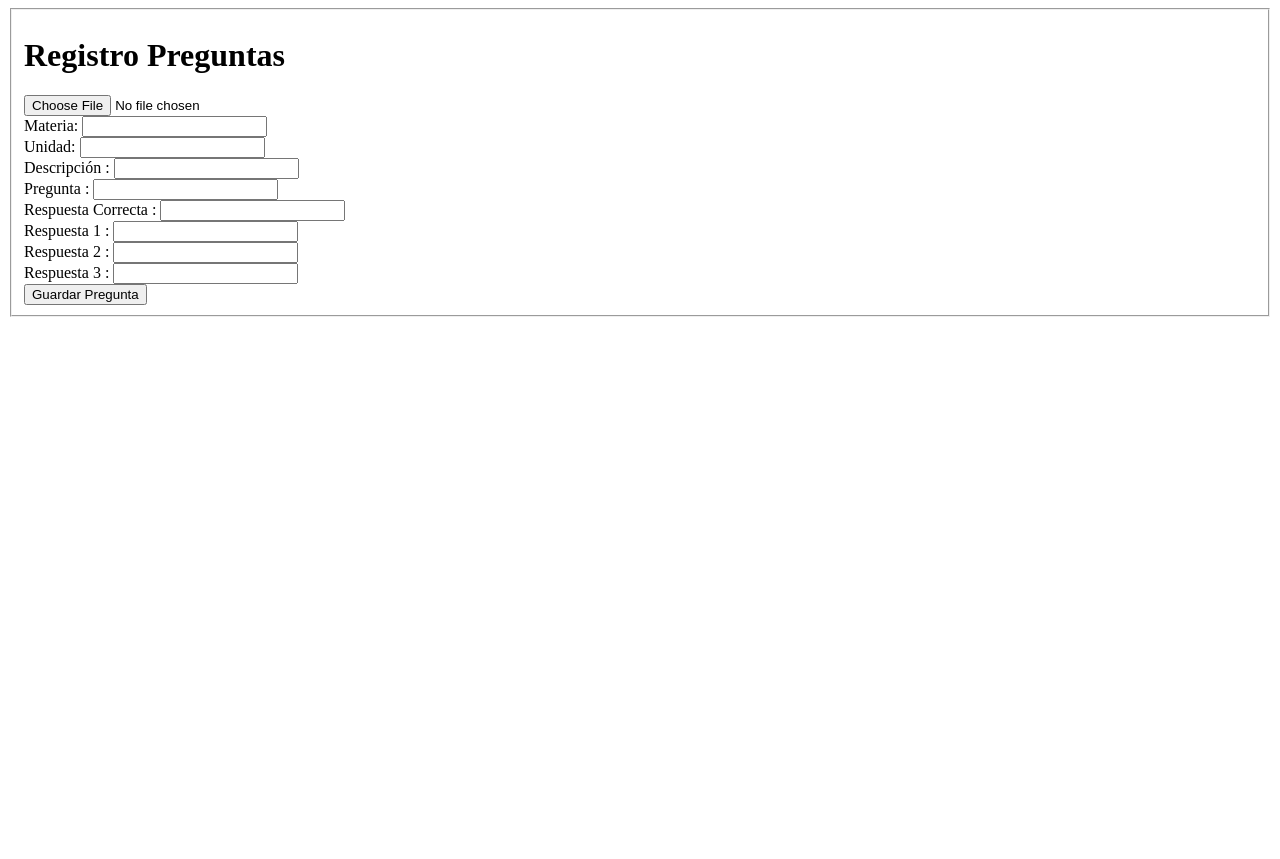
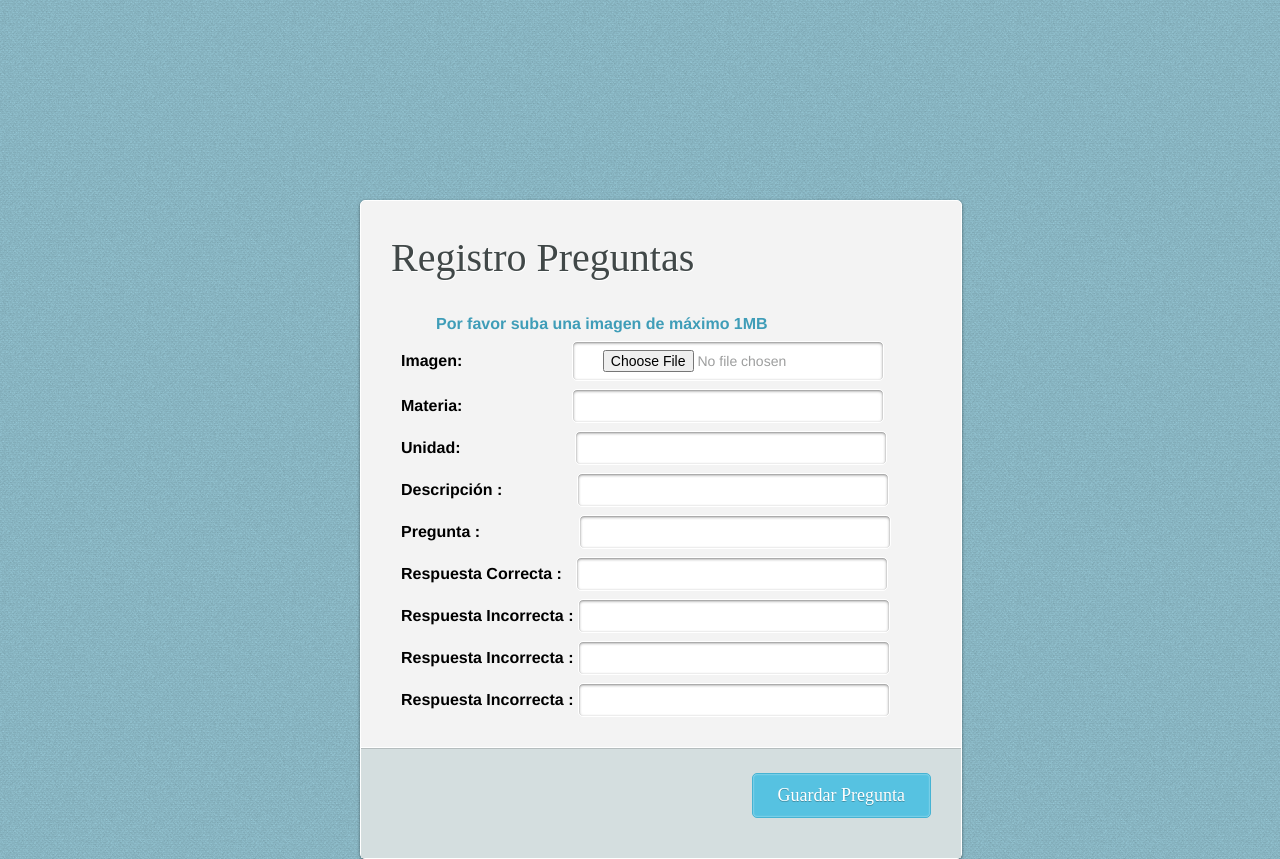
Before and after one commit to gengiscb/proyecto-cuestionario, a PHP site: page /proyecto-cuestionario/RegistroPreguntas.php in a window 1280 px wide. Before the commit the page ends 317 px from the top, so only its background shows below. Run offline with PHP 8.4, Linux system fonts and the light colour scheme.

Commit message:
css a la pagina RegistroPreguntas

```diff
--- a/RegistroPreguntas.php
+++ b/RegistroPreguntas.php
@@ -11,57 +11,76 @@ $agregarPregunta->agregarPregunta();
     <head>
         <title></title>
         <meta http-equiv="Content-Type" content="text/html; charset=UTF-8/Unicode">
+        <link href="css/style.css" rel="stylesheet" type="text/css" />
+        <link href="css/buttons.css" rel="stylesheet" type="text/css" />
     </head>
     <body>
 
         <div class="contenido">
             <div class="marco_registro">
-                <fieldset class="registro">
-                    <h1>Registro Preguntas</h1>
+
+
+
+                    <div id="wrapper">
+                    <form class="registro-form"enctype="multipart/form-data" method="POST" action="<?php echo $_SERVER["PHP_SELF"]; ?>" name="charger"  >
+
+                         <div class="header">
+                        <h1>Registro Preguntas</h1>
                     <!--                    include_php/_gestion_login.php-->
-                    <form enctype="multipart/form-data" method="POST" action="<?php echo $_SERVER["PHP_SELF"]; ?>" name="charger" >
+                        </div>
+
+                        <div class="content">
+                            <div class="rowElem">
+                            <div class="titulo">
+                            <h4 class="subtitulo">Por favor suba una imagen de m&aacute;ximo 1MB</h4>
+                        </div>
+                            <label for="unidad" style="font-weight: bold"> Imagen:</label>
                         <input name="MAX_FILE_SIZE" value="8388608" type="hidden">
-                        <input name="image" accept="image/jpeg" type="file" id="image">
-                        <div class="rowElem">
-                            <label for="materia"> Materia:</label>
-                            <input class="text" type="text" name="materia" id="materia" value="" />
+                        <input name="image" class="input materia" accept="image/jpeg" type="file" id="image">
                         </div>
                         <div class="rowElem">
-                            <label for="unidad"> Unidad:</label>
-                            <input class="text" type="text" name="unidad" id="unidad" value="" />
-                        </div>
-                        <div class="rowElem">
-                            <label  for="descripcion"> Descripci&oacuten :</label>
-                            <input class="text" type="text" name="descripcion" id="descripcion" value="" />
-                        </div>
-                        <div class="rowElem">
-                            <label  for="pregunta"> Pregunta :</label>
-                            <input class="text" type="text" name="pregunta" id="pregunta" value="" />
-                        </div>
-                        <div class="rowElem">
-                            <label  for="respcor"> Respuesta Correcta :</label>
-                            <input class="text" type="text" name="respuestaCorrecta" id="respuestaCorrecta" value="" />
-                        </div>
-                        <div class="rowElem">
-                            <label  for="resp1"> Respuesta 1 :</label>
-                            <input class="text" type="text" name="respuesta1" id="respuesta1" value="" />
-                        </div>
-                        <div class="rowElem">
-                            <label  for="resp2"> Respuesta 2 :</label>
-                            <input class="text" type="text" name="respuesta2" id="respuesta2" value="" />
-                        </div>
-                        <div class="rowElem">
-                            <label  for="resp3"> Respuesta 3 :</label>
-                            <input class="text" type="text" name="respuesta3" id="respuesta3" value="" />
+                            <label for="materia" style="font-weight: bold"> Materia:</label>
+                            <input name="materia" type="text" class="input materia" id="materia" value="" size="50" maxlength="50"/>
                         </div>
 
                         <div class="rowElem">
-                            <input type="hidden" name="registrar_pregunta" value="registrar"/>
-                            <input type="submit"  name="btn_registrar" class="boton"  id="registrar" value="Guardar Pregunta"/>
+                            <label for="unidad" style="font-weight: bold"> Unidad:</label>
+                            <input class="input unidad" type="text" name="unidad" id="unidad" value="" />
+                        </div>
+                        <div class="rowElem">
+                            <label  for="descripcion" style="font-weight: bold"> Descripci&oacuten :</label>
+                            <input class="input descipcion" type="text" name="descripcion" id="descripcion" value="" />
+                        </div>
+                        <div class="rowElem">
+                            <label  for="pregunta" style="font-weight: bold"> Pregunta :</label>
+                            <input class="input pregunta" type="text" name="pregunta" id="pregunta" value="" />
+                        </div>
+                        <div class="rowElem">
+                            <label  for="respcor" style="font-weight: bold"> Respuesta Correcta :</label>
+                            <input class="input correcta" type="text" name="respuestaCorrecta" id="respuestaCorrecta" value="" />
+                        </div>
+                        <div class="rowElem">
+                            <label  for="resp1" style="font-weight: bold"> Respuesta Incorrecta :</label>
+                            <input class="input incorrecta" type="text" name="respuesta1" id="respuesta1" value="" />
+                        </div>
+                        <div class="rowElem">
+                            <label  for="resp2" style="font-weight: bold"> Respuesta Incorrecta :</label>
+                            <input class="input incorrecta" type="text" name="respuesta2" id="respuesta2" value="" />
+                        </div>
+                        <div class="rowElem">
+                            <label  for="resp3" style="font-weight: bold"> Respuesta Incorrecta :</label>
+                            <input class="input incorrecta" type="text" name="respuesta3" id="respuesta3" value="" />
+                        </div>
+
+                      </div>
+
+                        <div class="footer">
+                            <input type="hidden" name="login" value="login"/>
+                            <input type="submit"  name="btn-sesion" class="button2"  id="acceder" value="Guardar Pregunta"/>
                         </div>
 
                     </form>
-                </fieldset>
+                    </div>
             </div>
         </div>
     </body>
--- a/config.inc.php
+++ b/config.inc.php
@@ -8,7 +8,7 @@
 //Parametros necesarios para la conexion con la base de datos
 $GLOBALS["servidor"] = "localhost";
 $GLOBALS["usuarioDB"] = "root";
-$GLOBALS["contrasenaDB"] = "";
+$GLOBALS["contrasenaDB"] = "root";
 $GLOBALS["base_datos"] = "cuestionario";
 
 //Parametros para la resolucin de urls
--- a/css/Estilos.css
+++ b/css/Estilos.css
@@ -138,7 +138,7 @@ fieldset a{
 .botonMenu{
     width: 200px;
     height: 80px;
-    margin-top: 20px;
+    margin-top: 5px;
     margin-bottom: 20px;
     /*borde*/
     -webkit-border-radius: 4px 4px 4px 4px;
--- a/css/style.css
+++ b/css/style.css
@@ -8,10 +8,9 @@ www.amitjakhu.com
 FONTS
 *******************/
 
-@import url(http://fonts.googleapis.com/css?family=Bree+Serif);
+
 
 /*******************
-SELECTION STYLING
 *******************/
 
 ::selection {
@@ -50,6 +49,17 @@ body {
 	top: 50%;
 	margin-left: -150px;
 	margin-top: -200px;
+}
+
+#wrapper2 {
+	/* Center wrapper perfectly */
+	width: 300px;
+	height: 400px;
+	position: absolute;
+	left: 50%;
+	top: 50%;
+	margin-left: -150px;
+	margin-top: -400px;
 }
 
 /*
@@ -92,11 +102,27 @@ body {
 LOGIN FORM
 *******************/
 
-.login-form {
+.login-form{
 	width: 300px;
 	margin: 0 auto;
 	position: relative;
 	z-index:5;
+
+	background: #f3f3f3;
+	border: 1px solid #fff;
+	border-radius: 5px;
+
+	box-shadow: 0 1px 3px rgba(0,0,0,0.5);
+	-moz-box-shadow: 0 1px 3px rgba(0,0,0,0.5);
+	-webkit-box-shadow: 0 1px 3px rgba(0,0,0,0.5);
+}
+
+.registro-form{
+    	width: 600px;
+	margin: 0 auto;
+	position: relative;
+	z-index:5;
+        margin-left: -130px;
 
 	background: #f3f3f3;
 	border: 1px solid #fff;
@@ -115,6 +141,10 @@ HEADER
 	padding: 40px 30px 30px 30px;
 }
 
+.registro-form .header{
+    padding: 40px 30px 30px 30px;
+}
+
 .login-form .header h1 {
 	font-family: 'Bree Serif', serif;
 	font-weight: 300;
@@ -125,6 +155,15 @@ HEADER
 	margin-bottom: 10px;
 }
 
+.registro-form .header h1{
+    	font-family: 'Bree Serif', serif;
+	font-weight: 300;
+	font-size: 40px;
+	line-height:34px;
+	color: #414848;
+	text-shadow: 1px 1px 0 rgba(256,256,256,1.0);
+	margin-bottom: 10px;
+}
 .login-form .header span {
 	font-size: 11px;
 	line-height: 16px;
@@ -138,6 +177,10 @@ CONTENT
 
 .login-form .content {
 	padding: 0 30px 25px 30px;
+}
+
+.registro-form .content{
+    padding: 0 40px 30px 40px;
 }
 
 /* Input field */
@@ -160,13 +203,56 @@ CONTENT
 	-webkit-box-shadow: inset 0 1px 3px rgba(0,0,0,0.50);
 }
 
+.registro-form .content .rowElem .input{
+        width: 250px;
+	padding: 8px 30px;
+
+	font-family: "HelveticaNeue-Light", "Helvetica Neue Light", "Helvetica Neue", Helvetica, Arial, "Lucida Grande", sans-serif;
+	font-weight: 400;
+	font-size: 14px;
+	color: #9d9e9e;
+	text-shadow: 1px 1px 0 rgba(256,256,256,1.0);
+
+	background: #fff;
+	border: 1px solid #fff;
+	border-radius: 5px;
+
+	box-shadow: inset 0 1px 3px rgba(0,0,0,0.50);
+	-moz-box-shadow: inset 0 1px 3px rgba(0,0,0,0.50);
+	-webkit-box-shadow: inset 0 1px 3px rgba(0,0,0,0.50);
+        margin-top: 8px;
+}
+
+ .registro-form .content .unidad{
+    margin-left: 110px;
+}
+.registro-form .content .materia{
+    margin-left: 105px;
+}
+.registro-form .content .descipcion{
+     margin-left: 70px;
+}
+
+.registro-form .content .pregunta{
+     margin-left: 94px;
+}
+
+.registro-form .content .correcta{
+     margin-left: 10px;
+}
 /* Second input field */
 .login-form .content .password, .login-form .content .pass-icon {
 	margin-top: 25px;
 }
 
+
 .login-form .content .input:hover {
 	background: #dfe9ec;
+	color: #414848;
+}
+
+.registro-form .content .rowElem .input:hover{
+    	background: #dfe9ec;
 	color: #414848;
 }
 
@@ -179,6 +265,14 @@ CONTENT
 	-webkit-box-shadow: inset 0 1px 2px rgba(0,0,0,0.25);
 }
 
+.registro-form .content .rowElem .input:focus{
+        background: #dfe9ec;
+	color: #414848;
+
+	box-shadow: inset 0 1px 2px rgba(0,0,0,0.25);
+	-moz-box-shadow: inset 0 1px 2px rgba(0,0,0,0.25);
+	-webkit-box-shadow: inset 0 1px 2px rgba(0,0,0,0.25);
+}
 .user-icon, .pass-icon {
 	width: 46px;
 	height: 47px;
@@ -229,6 +323,20 @@ FOOTER
 	-webkit-box-shadow: inset 0 1px 0 rgba(0,0,0,0.15);
 }
 
+.registro-form .footer {
+	padding: 25px 30px 40px 30px;
+	overflow: auto;
+
+	background: #d4dedf;
+	border-top: 1px solid #fff;
+
+	box-shadow: inset 0 1px 0 rgba(0,0,0,0.15);
+	-moz-box-shadow: inset 0 1px 0 rgba(0,0,0,0.15);
+	-webkit-box-shadow: inset 0 1px 0 rgba(0,0,0,0.15);
+}
+
+
+
 /* Login button */
 .login-form .footer .button2 {
 	float:right;
@@ -250,7 +358,29 @@ FOOTER
 	-webkit-box-shadow: inset 0 0 2px rgba(256,256,256,0.75);
 }
 
-.login-form .footer .button2:hover {
+.registro-form .footer .button2 {
+	float:right;
+	padding: 11px 25px;
+
+	font-family: 'Bree Serif', serif;
+	font-weight: 300;
+	font-size: 18px;
+	color: #fff;
+	text-shadow: 0px 1px 0 rgba(0,0,0,0.25);
+
+	background: #56c2e1;
+	border: 1px solid #46b3d3;
+	border-radius: 5px;
+	cursor: pointer;
+
+	box-shadow: inset 0 0 2px rgba(256,256,256,0.75);
+	-moz-box-shadow: inset 0 0 2px rgba(256,256,256,0.75);
+	-webkit-box-shadow: inset 0 0 2px rgba(256,256,256,0.75);
+}
+
+
+
+.login-form .footer .button2:hover, .registro-form .footer .button2:hover {
 	background: #3f9db8;
 	border: 1px solid rgba(256,256,256,0.75);
 
@@ -259,7 +389,7 @@ FOOTER
 	-webkit-box-shadow: inset 0 1px 3px rgba(0,0,0,0.5);
 }
 
-.login-form .footer .button2:focus {
+.login-form .footer .button2:focus, .registro-form .footer .button2:focus {
 	position: relative;
 	bottom: -1px;
 
@@ -305,6 +435,11 @@ FOOTER
 
 h4{
    color: #3f9db8;
+
+}
+
+.titulo h4{
+    margin-left: 35px;
 }
 
 .regresar{
--- a/nbproject/private/private.xml
+++ b/nbproject/private/private.xml
@@ -1,4 +1,5 @@
 <?xml version="1.0" encoding="UTF-8"?>
 <project-private xmlns="http://www.netbeans.org/ns/project-private/1">
+    <editor-bookmarks xmlns="http://www.netbeans.org/ns/editor-bookmarks/1"/>
     <editor-bookmarks xmlns="http://www.netbeans.org/ns/editor-bookmarks/2" lastBookmarkId="0"/>
 </project-private>
--- a/principal_profesor.php
+++ b/principal_profesor.php
@@ -10,6 +10,7 @@ $controladorVista = new ControladorVistaProfesor();
 $controladorVista->verPreguntas();
 $controladorVista->verPreguntasActivas();
 $controladorVista->iniciarClase();
+$controladorVista->registrarPreguntas();
 $sesion->cerrarSesion();
 $sesion->filtroSesion();
 ?>
@@ -38,6 +39,9 @@ $sesion->filtroSesion();
                 <div class="contenedorBoton">
                     <input class="botonMenu" type="submit" name="iniciarClase" value="Iniciar clase"></input>
                 </div>
+                <div class="contenedorBoton">
+                    <input class="botonMenu" type="submit" name="registroPreguntas" value="Registro Preguntas"></input>
+                </div>
             </form>
         </div>
     </body>
--- a/sw/ControladorVistaProfesor.php
+++ b/sw/ControladorVistaProfesor.php
@@ -34,6 +34,12 @@ class ControladorVistaProfesor {
         }
     }
 
+    function registrarPreguntas(){
+        if(isset($_POST['registroPreguntas'])){
+            header('Location: registroPreguntas.php');
+        }
+    }
+
 }
 
 ?>
```
